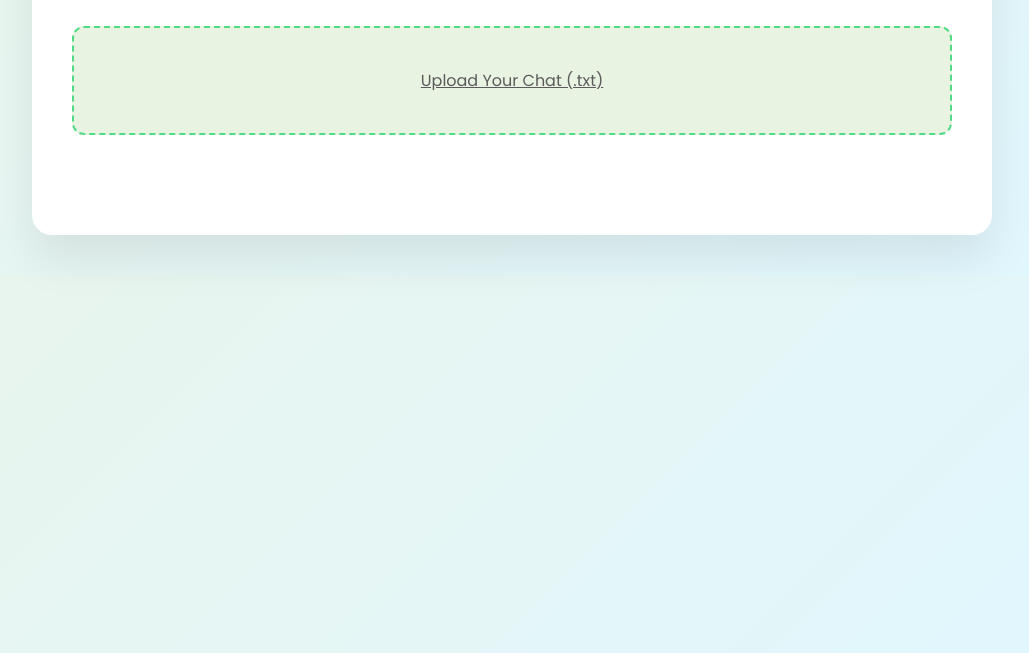
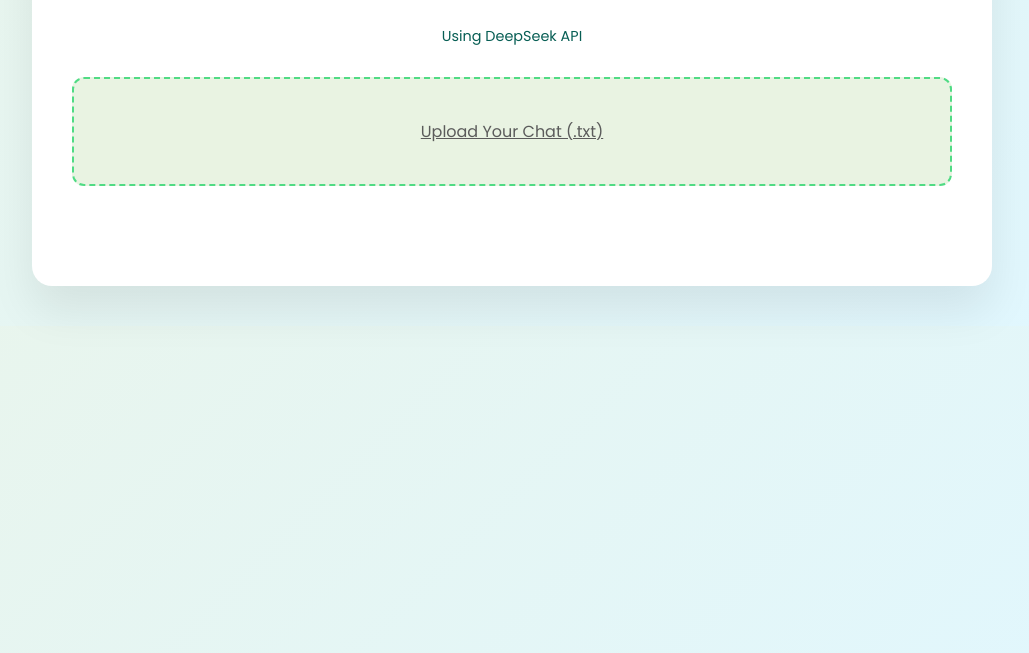
Before and after one commit to prince1823/whatsapp_todo_extractor_using_Deepseek_API, a plain HTML site: page frontend/index.html in a window 1280 px wide. Shown: the part 147-800 px from the top of the page, without its empty margins (128-1157 px from the left). Drawn offline with Linux system fonts and the light colour scheme.

Commit message:
some ui changes

```diff
--- a/frontend/index.html
+++ b/frontend/index.html
@@ -10,9 +10,9 @@
 <body>
   <div class="container">
     <h1>WhatsApp Todo Extractor</h1>
+    <h2>Using DeepSeek API</h2>
     <div class="upload-area" id="dropZone">
       <span>Upload Your Chat (.txt)</span>
-
       <input type="file" id="fileInput" accept=".txt" />
     </div>
     <div id="results"></div>
--- a/frontend/style.css
+++ b/frontend/style.css
@@ -36,7 +36,14 @@
     font-size: 2.2rem;
     font-weight: 700;
   }
+  h2 {
+    color: var(--dark);
+    text-align: center;
+    margin-bottom: 30px;
+    font-size: 0.9rem;
+    font-weight: 500;
 
+  }
   .upload-area {
     border: 2px dashed var(--secondary);
     border-radius: 12px;
```
Also changed, not shown: 1 other file.
